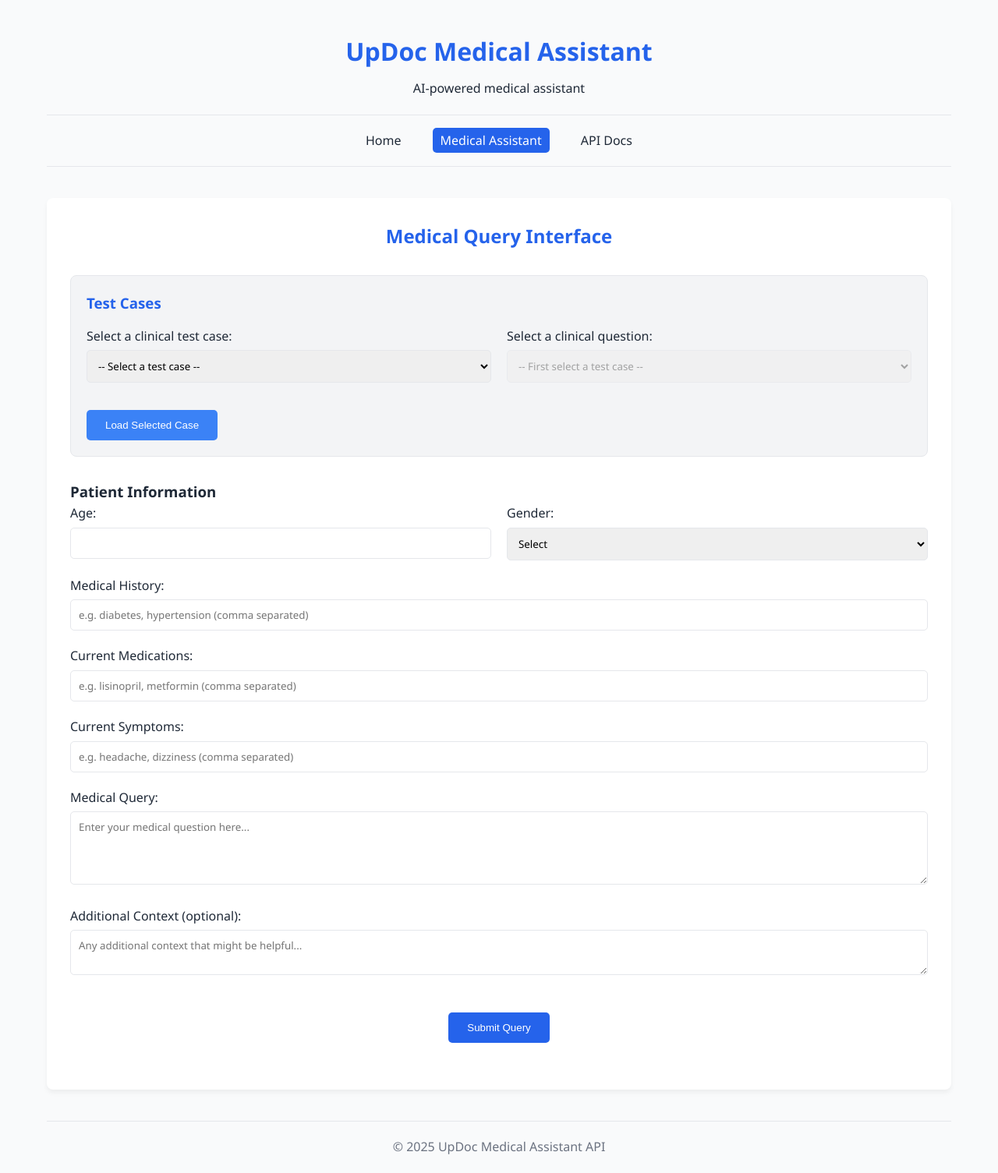
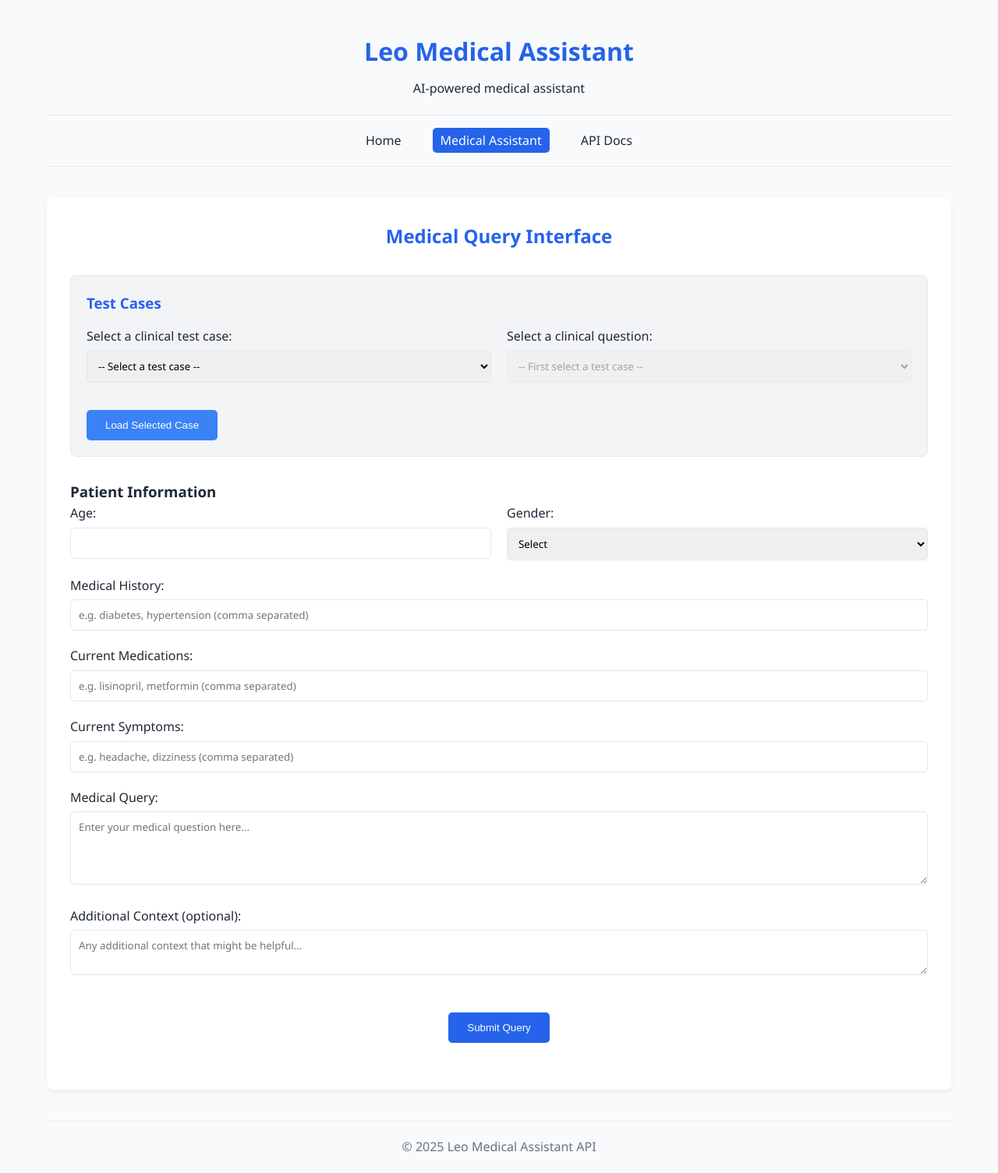
Before and after one commit to paritoshk/fastapi_medical_pydantic, a FastAPI app: page /ui/medical in a window 1280 px wide. Shown: the whole page at 78% size. Run offline with FastAPI, Linux system fonts and the light colour scheme; some libraries are stand-ins or nearby versions.

Commit message:
modied files for OSS

```diff
--- a/app/core/config.py
+++ b/app/core/config.py
@@ -5,7 +5,7 @@ from pydantic_settings import BaseSettings, SettingsConfigDict
 
 class Settings(BaseSettings):
     API_V1_STR: str = "/api/v1"
-    PROJECT_NAME: str = "UpDoc Medical Assistant API"
+    PROJECT_NAME: str = "Leo Medical Assistant API"
 
     # SECURITY
     SECRET_KEY: str = os.getenv("SECRET_KEY", "")
--- a/app/core/logging.py
+++ b/app/core/logging.py
@@ -28,7 +28,7 @@ def setup_logging():
     log_path.mkdir(exist_ok=True)
 
     logger.add(
-        log_path / "updoc.log",
+        log_path / "Leo.log",
         rotation="20 MB",
         retention="14 days",
         level="INFO",
--- a/app/core/security.py
+++ b/app/core/security.py
@@ -56,10 +56,7 @@ def create_access_token(data: dict, expires_delta: Optional[timedelta] = None) -
     return encoded_jwt
 
 async def get_current_user(token: str = Depends(oauth2_scheme)) -> User:
-    # FOR DEVELOPMENT: Generate a hardcoded/fake user for easy testing
-    # In a production app, you should use proper JWT validation
 
-    # Attempt to decode and validate token normally
     try:
         payload = jwt.decode(token, settings.SECRET_KEY, algorithms=["HS256"])
         username: str = payload.get("sub")
--- a/app/main.py
+++ b/app/main.py
@@ -20,7 +20,7 @@ logger = setup_logging()
 
 app = FastAPI(
     title=settings.PROJECT_NAME,
-    description="UpDoc Medical Assistant API for healthcare providers",
+    description="Leo Medical Assistant API for healthcare providers",
     version="0.1.0",
     docs_url="/docs",
     redoc_url="/redoc",
@@ -74,11 +74,11 @@ async def validation_exception_handler(request: Request, exc: RequestValidationE
 # Add startup and shutdown events
 @app.on_event("startup")
 async def startup_event():
-    logger.info(" Starting UpDoc Medical Assistant API")
+    logger.info(" Starting Leo Medical Assistant API")
 
 @app.on_event("shutdown")
 async def shutdown_event():
-    logger.info(" Shutting down UpDoc Medical Assistant API")
+    logger.info(" Shutting down Leo Medical Assistant API")
 
 # Web UI routes
 @app.get("/", response_class=HTMLResponse, tags=["ui"])
--- a/app/static/js/main.js
+++ b/app/static/js/main.js
@@ -1,4 +1,4 @@
 // Simple script for the home page
 document.addEventListener('DOMContentLoaded', function() {
-    console.log('UpDoc Medical Assistant UI loaded');
+    console.log('Leo Medical Assistant UI loaded');
 });
--- a/app/static/js/medical.js
+++ b/app/static/js/medical.js
@@ -417,6 +417,13 @@ document.addEventListener('DOMContentLoaded', function() {
         const query = document.getElementById('query').value;
         const additionalContext = document.getElementById('additional-context').value;
 
+        // Get selected case for vitals
+        const selectedCase = document.getElementById('test-case-select')?.value;
+        let vitals = null;
+        if (selectedCase && testCases[selectedCase] && testCases[selectedCase].vitals) {
+            vitals = testCases[selectedCase].vitals;
+        }
+
         // Prepare request payload
         const payload = {
             patient_info: {
@@ -424,22 +431,31 @@ document.addEventListener('DOMContentLoaded', function() {
                 gender: gender || null,
                 medical_history: medicalHistory,
                 current_medications: currentMedications,
-                symptoms: symptoms
+                symptoms: symptoms,
+                vitals: vitals
             },
             query: query,
             additional_context: additionalContext || null
         };
 
         try {
-            console.log('Sending request to /test/llm endpoint');
-            // Make API request to the test endpoint without authentication
-            const response = await fetch('/test/llm', {
+            console.log('Sending request to medical API');
+            // Make API request to the demo endpoint (no auth required)
+            let response = await fetch('/api/v1/medical/query_demo', {
                 method: 'POST',
                 headers: {
                     'Content-Type': 'application/json'
                 },
                 body: JSON.stringify(payload)
             });
+
+            // If that fails, try the test endpoint as a fallback
+            if (!response.ok) {
+                console.log('Demo endpoint failed, trying test endpoint');
+                response = await fetch('/api/v1/medical/test', {
+                    method: 'GET'
+                });
+            }
 
             if (!response.ok) {
                 throw new Error(`Error: ${response.status}`);
--- a/app/templates/index.html
+++ b/app/templates/index.html
@@ -3,13 +3,13 @@
 <head>
     <meta charset="UTF-8">
     <meta name="viewport" content="width=device-width, initial-scale=1.0">
-    <title>UpDoc Medical Assistant</title>
+    <title>Leo Medical Assistant</title>
     <link rel="stylesheet" href="/static/css/style.css">
 </head>
 <body>
     <div class="container">
         <header>
-            <h1>UpDoc Medical Assistant</h1>
+            <h1>Leo Medical Assistant</h1>
             <p>A secure and compliant API for integrating OpenAI's LLMs into healthcare applications</p>
         </header>
 
@@ -48,7 +48,7 @@
         </main>
 
         <footer>
-            <p>&copy; 2025 UpDoc Medical Assistant API</p>
+            <p>&copy; 2025 Leo Medical Assistant API</p>
         </footer>
     </div>
     <script src="/static/js/main.js"></script>
--- a/app/templates/medical.html
+++ b/app/templates/medical.html
@@ -3,13 +3,15 @@
 <head>
     <meta charset="UTF-8">
     <meta name="viewport" content="width=device-width, initial-scale=1.0">
-    <title>Medical Assistant - UpDoc</title>
+    <title>Medical Assistant - Leo</title>
     <link rel="stylesheet" href="/static/css/style.css">
+    <!-- Include Marked.js for Markdown parsing -->
+    <script src="https://cdn.jsdelivr.net/npm/marked/marked.min.js"></script>
 </head>
 <body>
     <div class="container">
         <header>
-            <h1>UpDoc Medical Assistant</h1>
+            <h1>Leo Medical Assistant</h1>
             <p>AI-powered medical assistant</p>
         </header>
 
@@ -100,7 +102,7 @@
         </main>
 
         <footer>
-            <p>&copy; 2025 UpDoc Medical Assistant API</p>
+            <p>&copy; 2025 Leo Medical Assistant API</p>
         </footer>
     </div>
 
```
Also changed, not shown: test_cases.md (+3 -3 lines), README.md.
